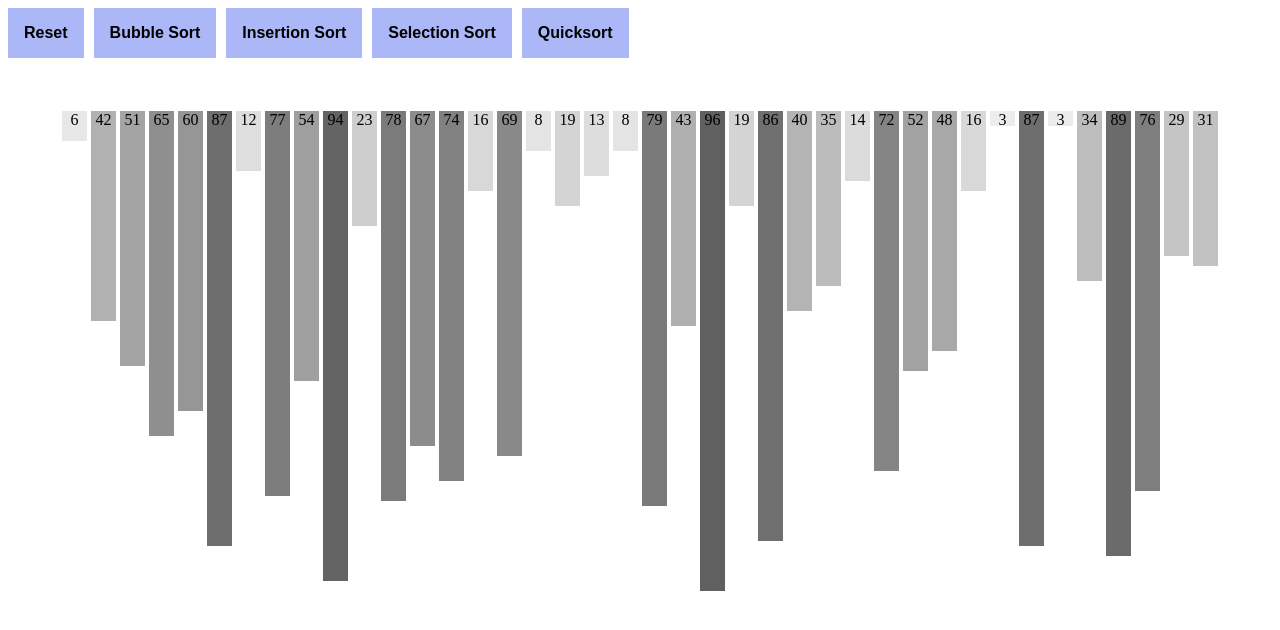
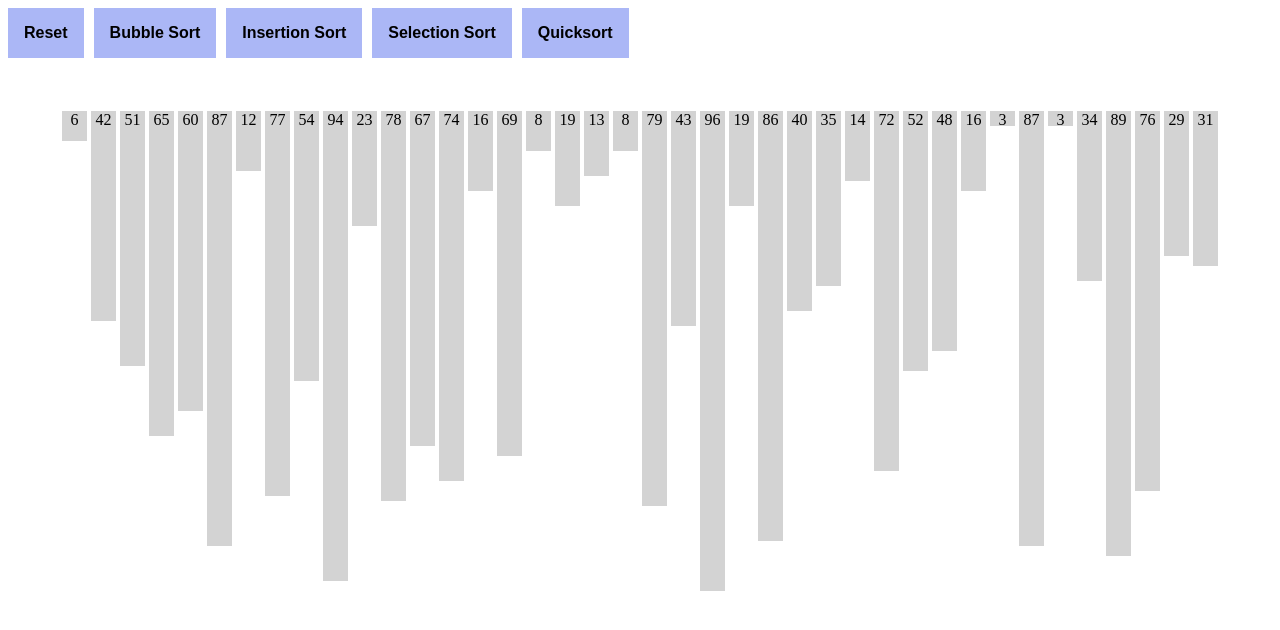
Before and after one commit to otson/Sort-Algorithm-Visualizer, an Angular app: page / in a window 1280 px wide. Shown: the top 630 px of the page. Built offline with nearby package versions, Linux system fonts and the light colour scheme.

Commit message:
add bishop moves

```diff
--- a/src/app/column/column.component.css
+++ b/src/app/column/column.component.css
@@ -3,3 +3,11 @@ div {
   width: 25px;
   text-align: center;
 }
+
+.swapping {
+  background-color: red;
+}
+
+.checking {
+  background-color: green;
+}
--- a/src/app/column/column.component.html
+++ b/src/app/column/column.component.html
@@ -1,3 +1,4 @@
-<div [style.background-color]=
-       "'rgb('+(240-height*1.5)+','+(240-height*1.5)+','+(240-height*1.5)+')'"
-     [style.height]="height*5+'px'">{{height}}</div>
+<div
+     [style.height]="height*5+'px'"
+     class="{{sortClass}}"
+>{{height}}</div>
--- a/src/app/column/column.component.ts
+++ b/src/app/column/column.component.ts
@@ -8,10 +8,14 @@ import {Component, Input, OnInit} from '@angular/core';
 export class ColumnComponent implements OnInit {
 
   @Input() height = 0;
+  @Input() sortClass: string = '';
 
-  constructor() { }
+  constructor() {
+    console.log(this.sortClass);
+  }
 
   ngOnInit(): void {
+
   }
 
 }
--- a/src/app/columns/columns.component.html
+++ b/src/app/columns/columns.component.html
@@ -1,8 +1,8 @@
 <div>
   <table align="center">
     <tr>
-      <td *ngFor="let h of sortService.array">
-        <app-column [height]="h">
+      <td *ngFor="let h of sortService.array; let i = index">
+        <app-column [height]="h" [sortClass]="sortService.classes[i]">
         </app-column>
       </td>
     </tr>
--- a/src/app/sort.service.ts
+++ b/src/app/sort.service.ts
@@ -8,7 +8,9 @@ export class SortService {
   private columns = 50;
   private maxHeight= 100;
   public array: number[] = [];
-  public steps: number[][] = [];
+  public classes: string[] = [];
+  public stepNumbers: number[][] = [];
+  public stepClasses: string[][] = [];
   private sorted = false;
   private timeouts: number[] = [];
 
@@ -25,12 +27,21 @@ export class SortService {
     while(!sorted){
       sorted = true;
       for(let i = 0; i < array.length - 1 - round; i++){
+        this.stepNumbers.push(array.slice(0));
+        let classes = new Array(array.length);
+        classes[i] = 'checking';
+        classes[i+1] = 'checking';
+        this.stepClasses.push(classes);
         if(array[i] > array[i+1]){
           let temp = array[i];
           array[i] = array[i+1];
           array[i+1] = temp;
           sorted = false;
-          this.steps.push(array.slice(0));
+          this.stepNumbers.push(array.slice(0));
+          let classes = new Array(array.length);
+          classes[i] = 'swapping';
+          classes[i+1] = 'swapping';
+          this.stepClasses.push(classes);
         }
       }
       round++;
@@ -44,7 +55,7 @@ export class SortService {
       let j = i;
       while(j > 0 && array[j-1] > array[j]){
         this.swap(j,j-1, array);
-        this.steps.push(array.slice(0));
+        this.stepNumbers.push(array.slice(0));
         j--;
       }
       i++;
@@ -54,15 +65,25 @@ export class SortService {
   private selectionSort(){
     let array = this.array.slice(0);
     for(let i = 0;  i < array.length - 1; i++){
+
       let jMin = i;
       for(let j = i + 1; j < array.length; j++){
+        this.stepNumbers.push(array.slice(0));
+        let classes = new Array(array.length);
+        classes[j] = 'checking';
+        classes[jMin] = 'checking';
+        this.stepClasses.push(classes);
         if(array[j] < array[jMin]){
           jMin = j;
         }
       }
       if(jMin != i){
         this.swap(i,jMin, array);
-        this.steps.push(array.slice(0));
+        this.stepNumbers.push(array.slice(0));
+        let classes = new Array(array.length);
+        classes[i] = 'swapping';
+        classes[i+1] = 'swapping';
+        this.stepClasses.push(classes);
       }
     }
   }
@@ -90,7 +111,7 @@ export class SortService {
       }
       if (i <= j) {
         this.swap(i, j, A);
-        this.steps.push(A.slice(0));
+        this.stepNumbers.push(A.slice(0));
         i++;
         j--;
       }
@@ -126,7 +147,7 @@ export class SortService {
   public sortUsingSelectionSort(){
     if(!this.sorted){
       this.selectionSort();
-      this.animate(8);
+      this.animate(1);
       this.sorted = true;
     }
   }
@@ -142,16 +163,17 @@ export class SortService {
   public sortUsingBubbleSort(){
     if(!this.sorted){
       this.bubbleSort();
-      this.animate();
+      this.animate(5);
       this.sorted = true;
     }
   }
 
   private animate(speedFactor: number = 1){
-    for(let i = 0; i < this.steps.length; i++){
+    for(let i = 0; i < this.stepNumbers.length; i++){
       this.timeouts.push(setTimeout(() => {
-        this.array = this.steps.shift()!;
-      }, 25*i*speedFactor));
+        this.array = this.stepNumbers.shift()!;
+        this.classes = this.stepClasses.shift()!;
+      },  25*i*speedFactor));
     }
   }
 }
```
